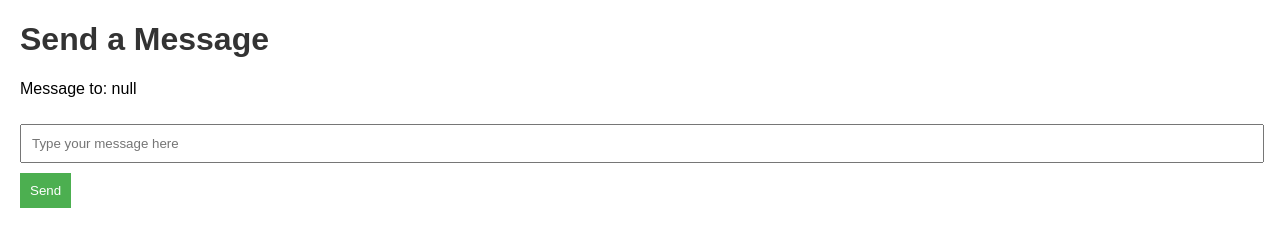
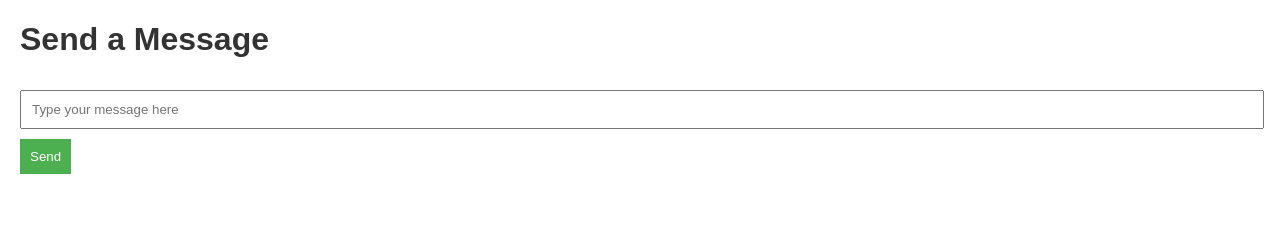
Before and after one commit to JJPmeyer/FeedbackWidget, a plain HTML site: page message.html in a window 1280 px wide. Drawn offline with Linux system fonts and the light colour scheme.

Commit message:
Update message.html

```diff
--- a/message.html
+++ b/message.html
@@ -8,13 +8,13 @@
   </head>
   <body>
     <h1>Send a Message</h1>
-    <p id="contact-name"></p>
+    <p c></p>
     <input
       type="text"
       id="message-input"
       placeholder="Type your message here"
     />
-    <button onclick="sendMessage()">Send</button>
+    <button id="btnSend" onclick="sendMessage()">Send</button>
 
     <script>
       function getQueryParam(param) {
```
